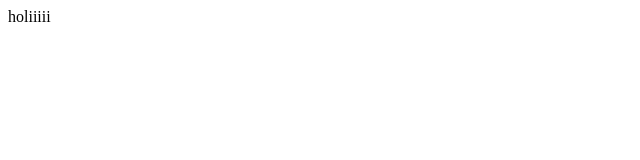
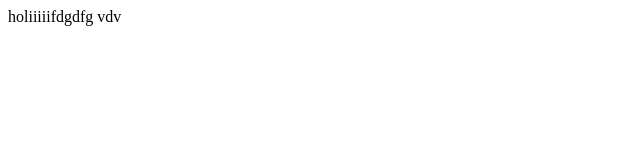
Before and after one commit to Beymar-Nina-Quispe-S-I/mi-repositorio-beymanq, a plain HTML site: page index.html in a window 1280 px wide. Shown: the full height of the page, 0-640 px from the left. Drawn offline with Linux system fonts and the light colour scheme.

Commit message:
cambiioss

```diff
--- a/index.html
+++ b/index.html
@@ -6,6 +6,6 @@
     <title>Document</title>
 </head>
 <body>
-    holiiiii
+    holiiiiifdgdfg vdv
 </body>
 </html>
```
